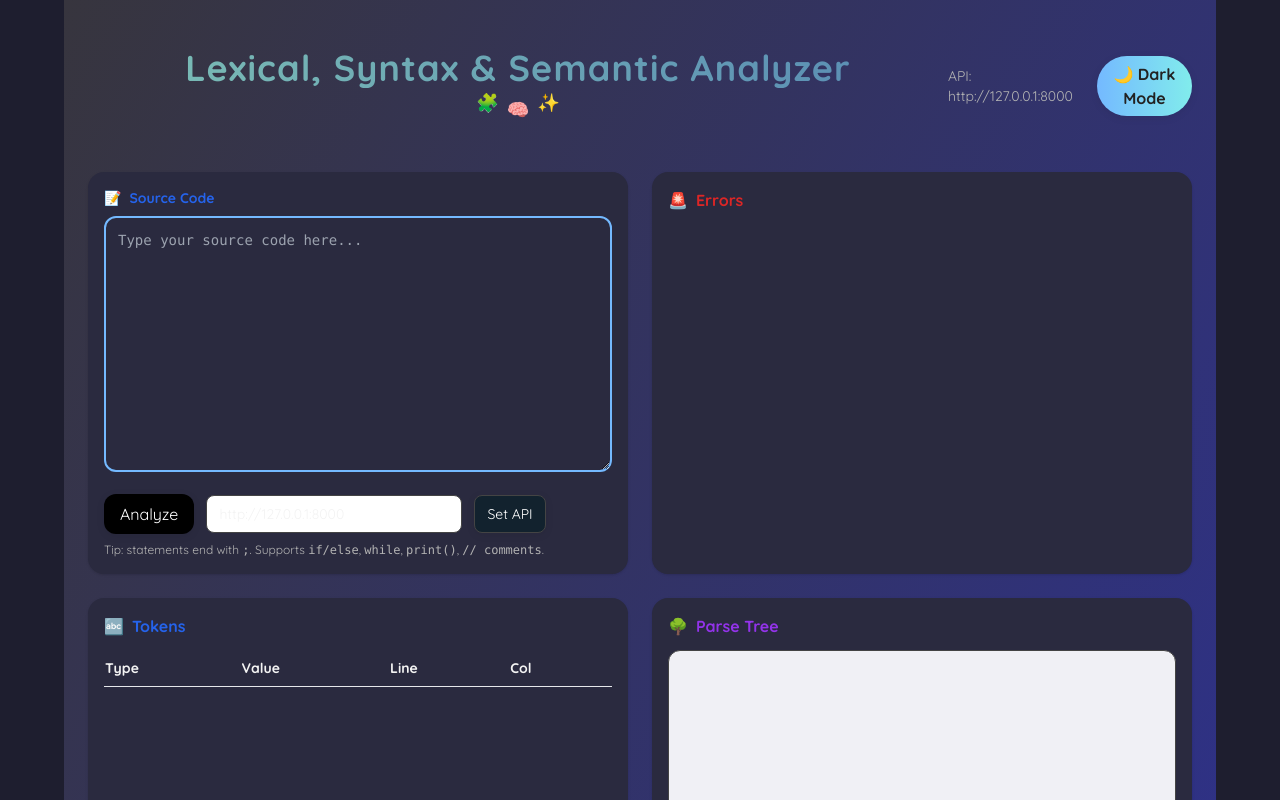
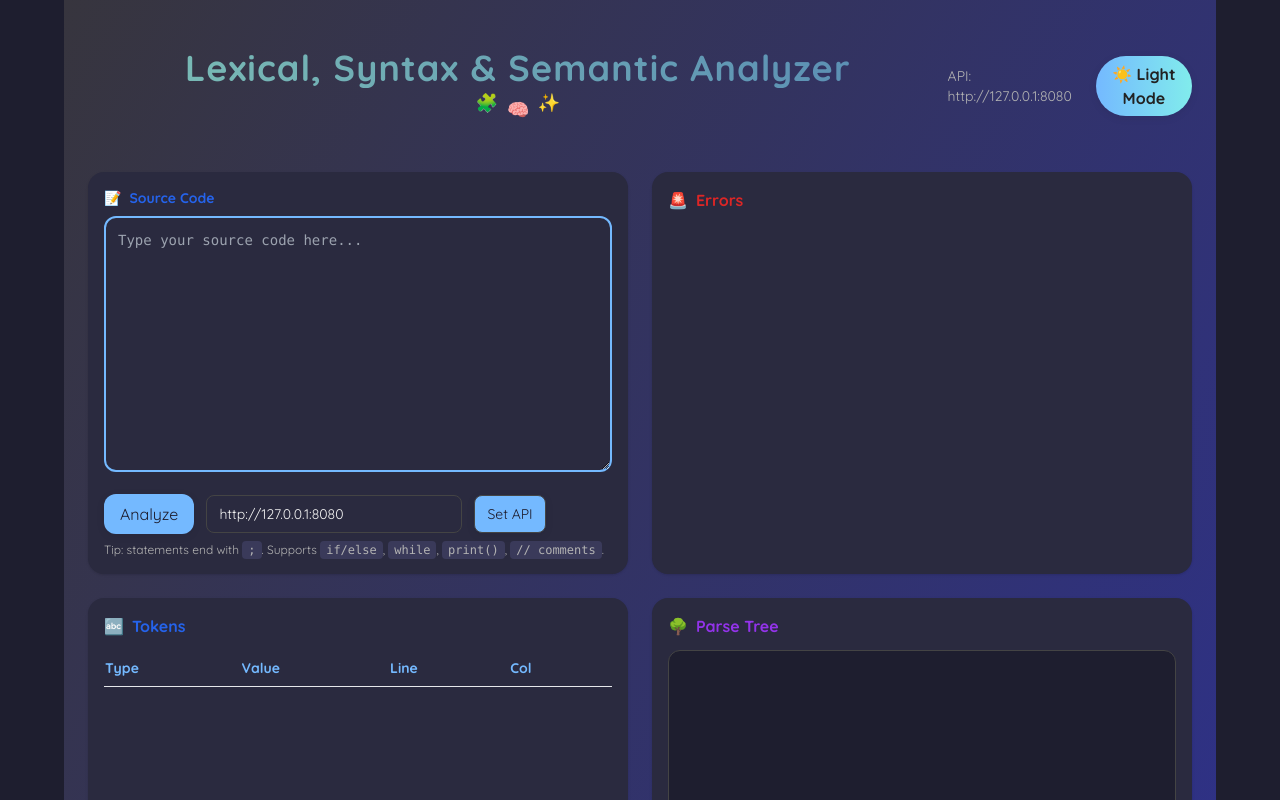
Before and after one commit to sandali45/Laxical_Anaysis, a website: page frontend/index.html in a window 1280 px wide. Both pictures are taken after a click on the button "🌙 Dark Mode". Shown: the top 800 px of the page. Drawn offline with nearby package versions, Linux system fonts and the light colour scheme; files that its build step writes are made by us from their sources.

```diff
--- a/frontend/index.html
+++ b/frontend/index.html
@@ -6,7 +6,7 @@
   <meta name="viewport" content="width=device-width, initial-scale=1" />
   <script src="https://cdn.tailwindcss.com"></script>
   <link href="https://fonts.googleapis.com/css2?family=Quicksand:wght@400;700&display=swap" rel="stylesheet">
-  <link rel="stylesheet" href="/static/style.css">
+  <link rel="stylesheet" href="style.css">
 
 </head>
 <body class="bg-gray-50">
@@ -21,7 +21,7 @@
         </div>
       </div>
       <div class="flex items-center gap-2">
-        <span id="apiUrl" class="text-sm text-gray-500">API: http://127.0.0.1:8000</span>
+        <span id="apiUrl" class="text-sm text-gray-500">API: http://127.0.0.1:8080</span>
         <button id="darkToggle" class="dark-toggle">🌙 Dark Mode</button>
       </div>
     </header>
@@ -103,7 +103,7 @@
     const exportBtn = document.getElementById('exportBtn');
     const darkToggle = document.getElementById('darkToggle');
 
-    let API = 'http://127.0.0.1:8000';
+    let API = 'http://127.0.0.1:8080';
     apiInput.value = API;
 
     setApiBtn.onclick = () => {
@@ -111,8 +111,17 @@
       apiLabel.textContent = 'API: ' + API;
     };
 
+    // Check for saved dark mode preference
+    if (localStorage.getItem('darkMode') === 'true') {
+      document.body.classList.add('dark-mode');
+      darkToggle.textContent = '☀️ Light Mode';
+    }
+
     darkToggle.onclick = () => {
       document.body.classList.toggle('dark-mode');
+      const isDark = document.body.classList.contains('dark-mode');
+      localStorage.setItem('darkMode', isDark);
+      darkToggle.textContent = isDark ? '☀️ Light Mode' : '🌙 Dark Mode';
     };
 
     function showErrors(list) {
--- a/frontend/style.css
+++ b/frontend/style.css
@@ -42,6 +42,28 @@
 .dark-mode .text-gray-500 { color: #b3b3b3 !important; }
 .dark-mode .border { border-color: #444 !important; }
 .dark-mode textarea#source { background: #2a2a3f !important; color: #f3f3f3 !important; border: 2px solid #74b9ff !important; }
+.dark-mode #svgWrap { background: #1e1e2f !important; }
+.dark-mode #svgWrap svg {
+    filter: invert(0.9) hue-rotate(180deg);
+    background: transparent !important;
+}
+.dark-mode .playful-btn {
+    background: #74b9ff;
+    color: #1e1e2f;
+}
+.dark-mode table th {
+    color: #74b9ff;
+}
+.dark-mode code {
+    background: #3a3a5a;
+    padding: 2px 6px;
+    border-radius: 4px;
+}
+.dark-mode #apiInput {
+    background: #2a2a3f;
+    color: #f3f3f3;
+    border-color: #444;
+}
 
 /* Dark toggle */
 .dark-toggle {
@@ -63,6 +85,7 @@
 .rainbow {
     background: linear-gradient(90deg,#55efc4 0%,#81ecec 100%);
     -webkit-background-clip: text;
+    background-clip: text;
     -webkit-text-fill-color: transparent;
     font-weight: bold;
     font-size: 2.2rem;
```
Also changed, not shown: frontend/package.json (added, +18 -0 lines), frontend/favicon.ico (added), 2 other files.
